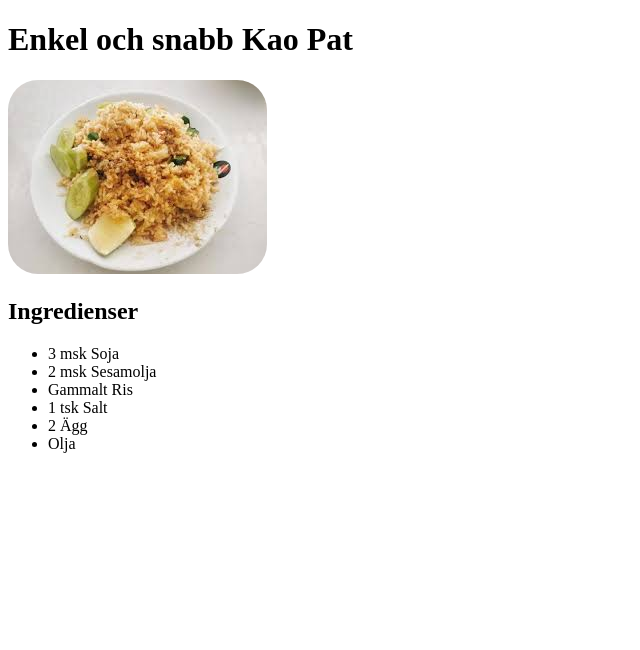
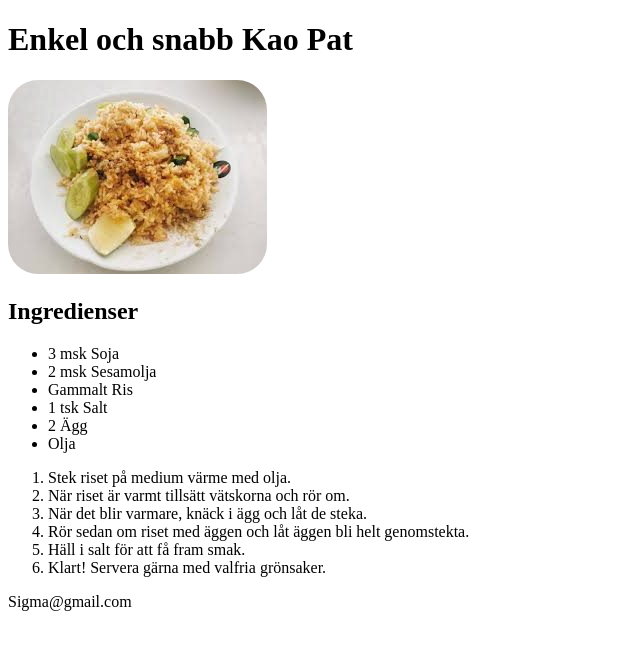
Before and after one commit to TE23D-Ekholm-Richard/Recept-hemsida, a plain HTML site: page index.html in a window 1280 px wide. Shown: the whole page, without its empty margins (0-640 px from the left). Drawn offline with Linux system fonts and the light colour scheme.

Commit message:
snart klar med html, skrivit klar instruktioner och ingrediens lista

```diff
--- a/index.html
+++ b/index.html
@@ -10,10 +10,11 @@
 <body>
     <header class = "header">
         <h1>Enkel och snabb Kao Pat</h1>
+    </header>
 
         <main class = "saker">
 
-                <img id="kaopatbild" src="kao pat.jpg" alt="bilden till Pao Pat"/>
+                <img id="kaopatbild" src="kao pat.jpg" alt="bilden till Kao Pat"/>
 
 
 
@@ -27,22 +28,30 @@
                     <li>1 tsk Salt</li>
                     <li>2 Ägg</li>
                     <li>Olja</li>
+                </ul>
+            </div>
 
+            <div class = "column instruktioner">
 
-
-                </ul>
-
+                <ol>
+                    <li>Stek riset på medium värme med olja.</li>
+                <li>När riset är varmt tillsätt vätskorna och rör om.</li>
+                <li>När det blir varmare, knäck i ägg och låt de steka.</li>
+                <li>Rör sedan om riset med äggen och låt äggen bli helt genomstekta.</li>
+                <li>Häll i salt för att få fram smak.</li>
+                <li>Klart! Servera gärna med valfria grönsaker.</li>
+                </ol>
             </div>
 
 
+        </main>
+    <footer class "footer">
+        <p>Sigma@gmail.com</p>
+    </footer>
+
+    <div class = "sociala-medier">
 
 
-
-
-
-
-        </main>
-    </header>
-
+    </div>
 </body>
 </html>
```
Also changed, not shown: youtube jpeg.jpg (added).
